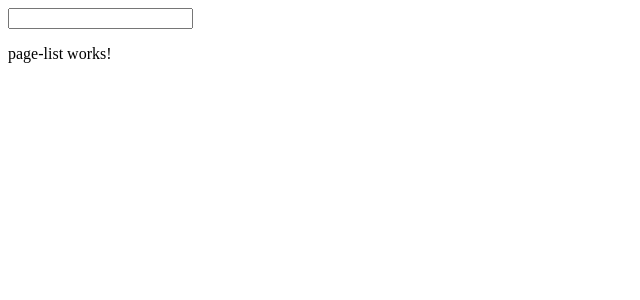
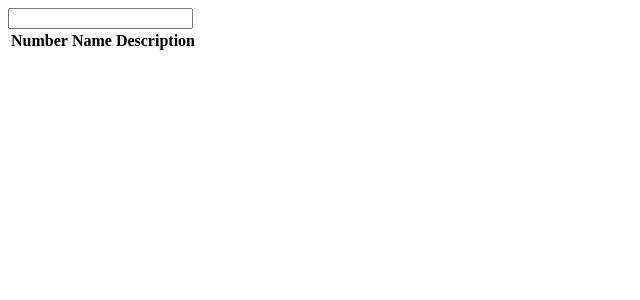
Before and after one commit to zKazemeini125/Wikipedia, an Angular app in the folder ngWikipedia/: page / in a window 1280 px wide. Shown: the top 300 px of the page, without its empty margins (0-640 px from the left). Built offline with nearby package versions, Linux system fonts and the light colour scheme.

Commit message:
add bootstrap

```diff
--- a/ngWikipedia/src/app/app.component.html
+++ b/ngWikipedia/src/app/app.component.html
@@ -1,2 +1,2 @@
 <app-searchbar (onSearch)="OnGetTerm($event)"></app-searchbar>
-<app-page-list></app-page-list>
+<app-page-list [items]="resault"></app-page-list>
--- a/ngWikipedia/src/app/app.component.ts
+++ b/ngWikipedia/src/app/app.component.ts
@@ -7,12 +7,13 @@ import { WikipediaService } from "./_services/wikipedia.service";
   styleUrl: "./app.component.css",
 })
 export class AppComponent {
-  post: [] = [];
+  resault: [] = [];
   constructor(private wikipediaService: WikipediaService) {}
 
   OnGetTerm(value: string) {
     this.wikipediaService.onSearch(value).subscribe((response: any) => {
-      this.post = response;
+      this.resault = response.query.search;
+      console.log(this.resault);
     });
   }
 }
--- a/ngWikipedia/src/app/page-list/page-list.component.css
+++ b/ngWikipedia/src/app/page-list/page-list.component.css
@@ -0,0 +1,3 @@
+.searchmatch {
+    background-color: #e4c82d;
+}
--- a/ngWikipedia/src/app/page-list/page-list.component.html
+++ b/ngWikipedia/src/app/page-list/page-list.component.html
@@ -1 +1,18 @@
-<p>page-list works!</p>
+<table>
+    <thead>
+        <tr>
+            <th>Number</th>
+            <th>Name</th>
+            <th>Description</th>
+        </tr>
+    </thead>
+    <tbody>
+        <tr *ngFor="let item of items; let i=index;">
+            <td>{{i+1}}</td>
+            <td><a
+                    [href]="'https://en.wikipedia.org/wiki/'+item.title"
+                    target="_blank">{{item.title}}</a></td>
+            <td [innerHTML]="item.snippet"></td>
+        </tr>
+    </tbody>
+</table>
--- /dev/null
+++ b/package.json
@@ -0,0 +1,5 @@
+{
+  "dependencies": {
+    "bootstrap": "^5.3.2"
+  }
+}
```
Also changed, not shown: ngWikipedia/src/app/page-list/page-list.component.ts (+5 -5 lines), 2 other files (tests, documents, lock files or other folders).
